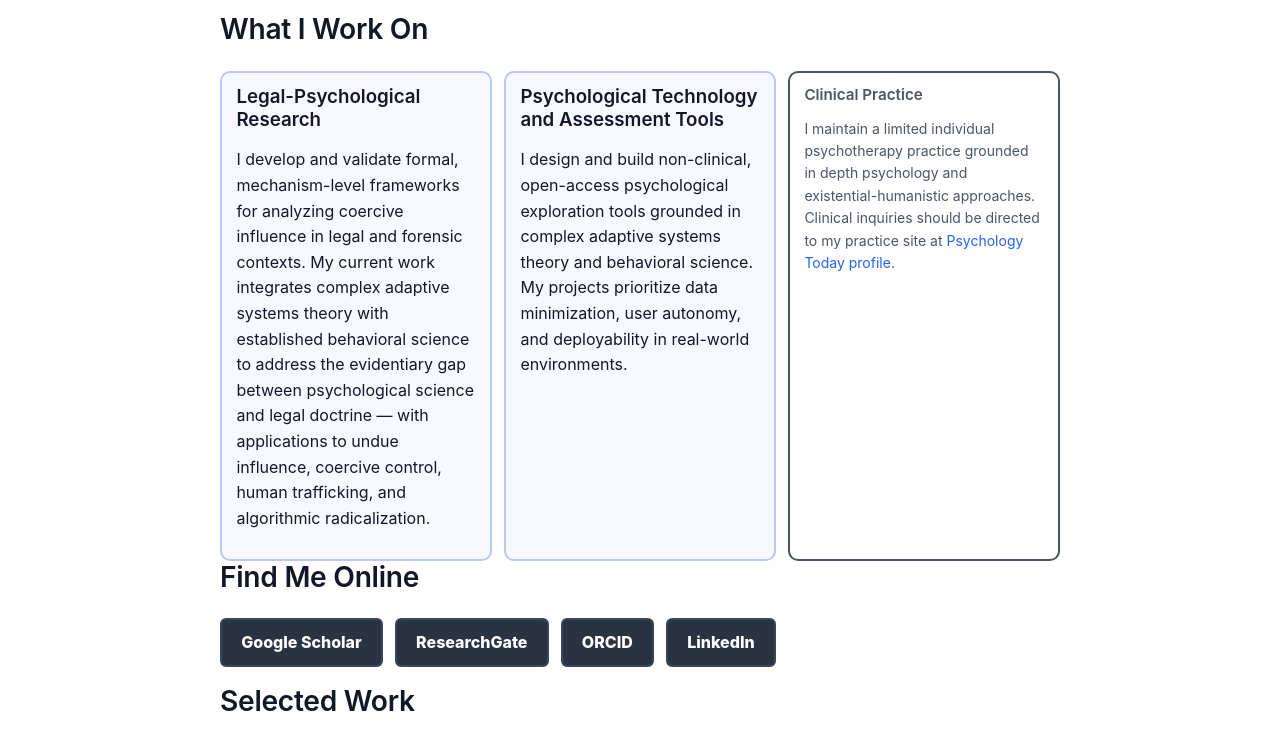
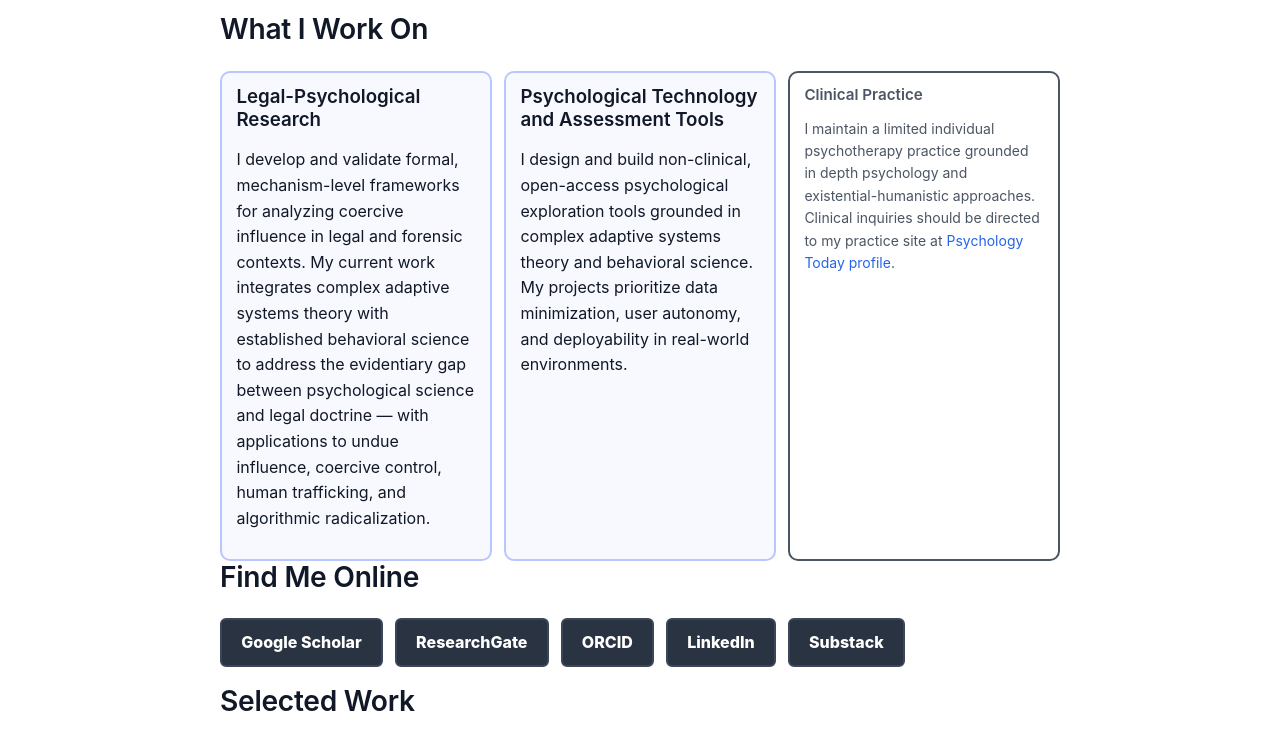
Before and after one commit to fintube61git/pro-site, a website: page index.html in a window 1280 px wide. Shown: the part 214-952 px from the top of the page. Drawn offline with Linux system fonts and the light colour scheme.

Commit message:
Add Substack link to home page

```diff
--- a/index.html
+++ b/index.html
@@ -176,6 +176,7 @@
           <a class="btn-slate" href="https://www.researchgate.net/profile/T-Dawson-Woodrum" target="_blank" rel="noopener">ResearchGate</a>
           <a class="btn-slate" href="https://orcid.org/0000-0002-6878-4257" target="_blank" rel="noopener">ORCID</a>
           <a class="btn-slate" href="http://www.linkedin.com/in/tdawsonwoodrum" target="_blank" rel="noopener">LinkedIn</a>
+          <a class="btn-slate" href="https://existenzpsi.substack.com/" target="_blank" rel="noopener">Substack</a>
         </div>
 
         <h2 id="documents">Selected Work</h2>
```
